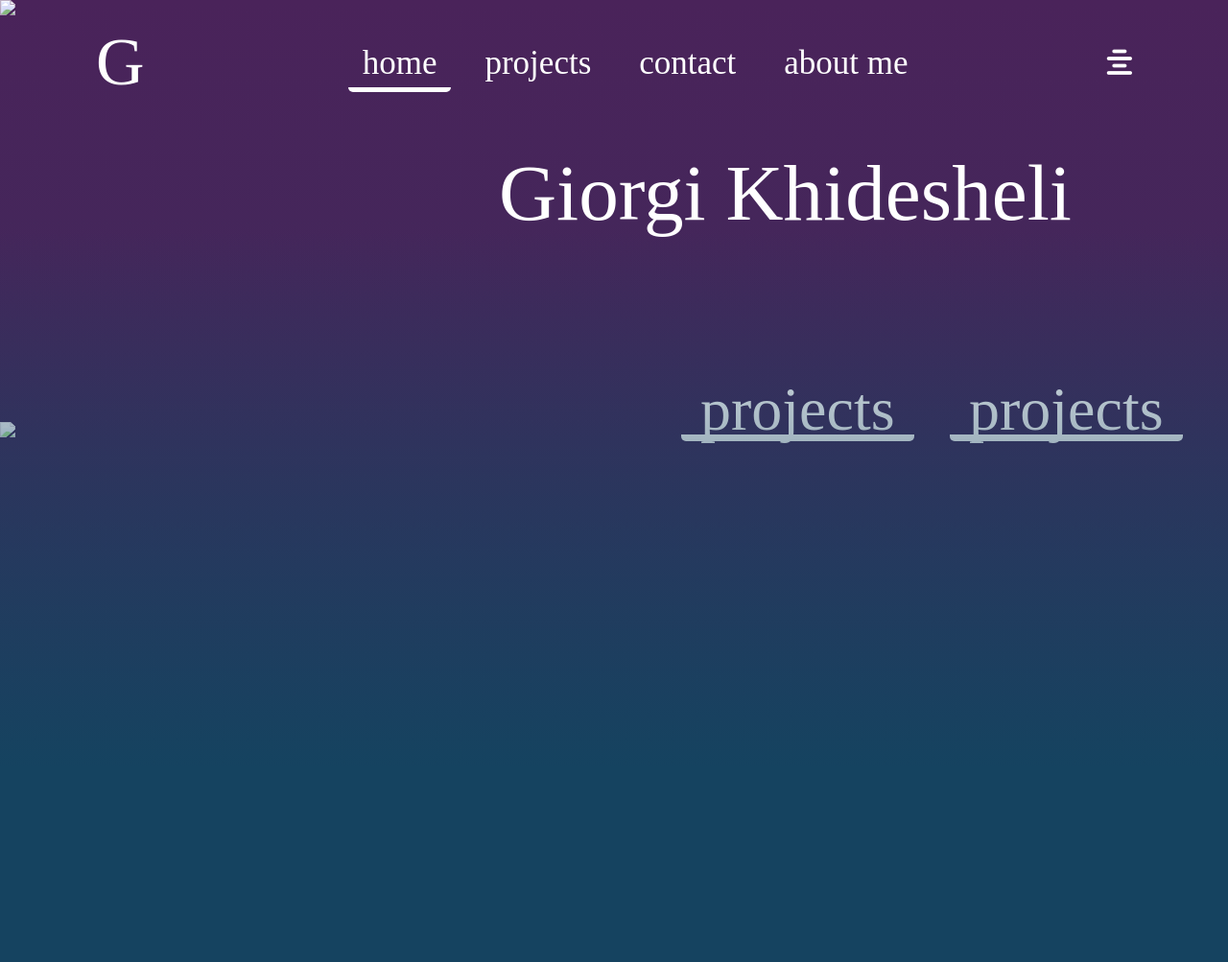
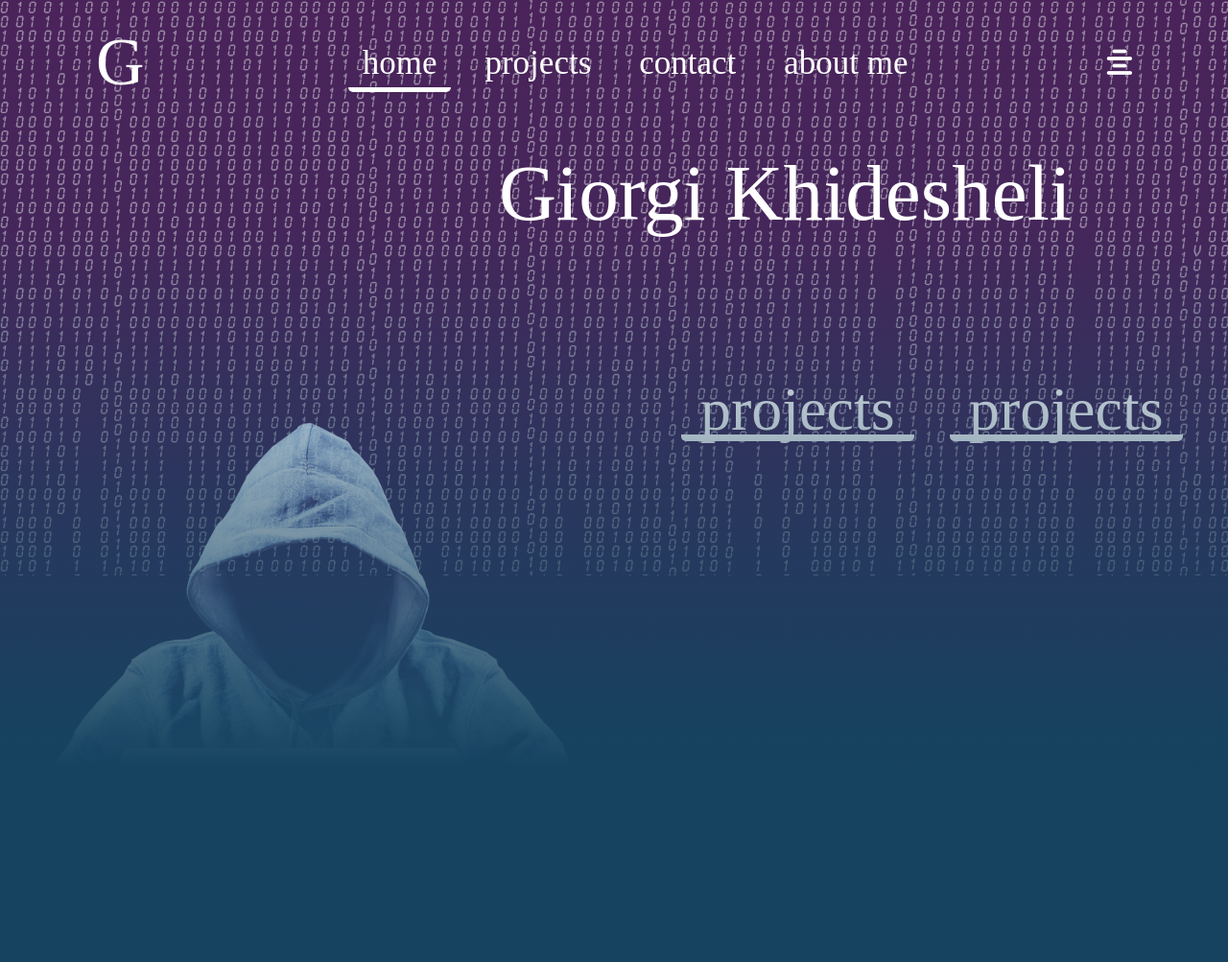
Before and after one commit to Mr-1-GX/GKportfolio, a website: page index.html in a window 1280 px wide. Shown: the top 1003 px of the page at 96% size. Drawn offline with nearby package versions, Linux system fonts and the light colour scheme; files that its build step writes are made by us from their sources; the site is published under a folder, as on GitHub Pages, so addresses that start at the root find nothing.

Commit message:
image change

```diff
--- a/index.html
+++ b/index.html
@@ -25,9 +25,9 @@
             </div>
         </header>
         <section class="sect-cont">
-            <img class="code-sty" id="codes" src="/img/backgr-img/code.png" alt="code-img">
-            <img class="man" id="mans" src="/img/backgr-img/man.png" alt="ground-img">
-            <img class="man" id="mans2" src="/img/backgr-img/man.png" alt="ground-img">
+            <img class="code-sty" id="codes" src="img/backgr-img/code.png" alt="code-img">
+            <img class="man" id="mans" src="img/backgr-img/man.png" alt="ground-img">
+            <img class="man" id="mans2" src="img/backgr-img/man.png" alt="ground-img">
             <h2 class="img-gk" id="gk" >Giorgi Khidesheli</h2>
             <a href="#" class="btn" id="btn">projects</a>
             <a href="#" class="btn-2" id="btn2">projects</a>
```
Also changed, not shown: 2 other files.
